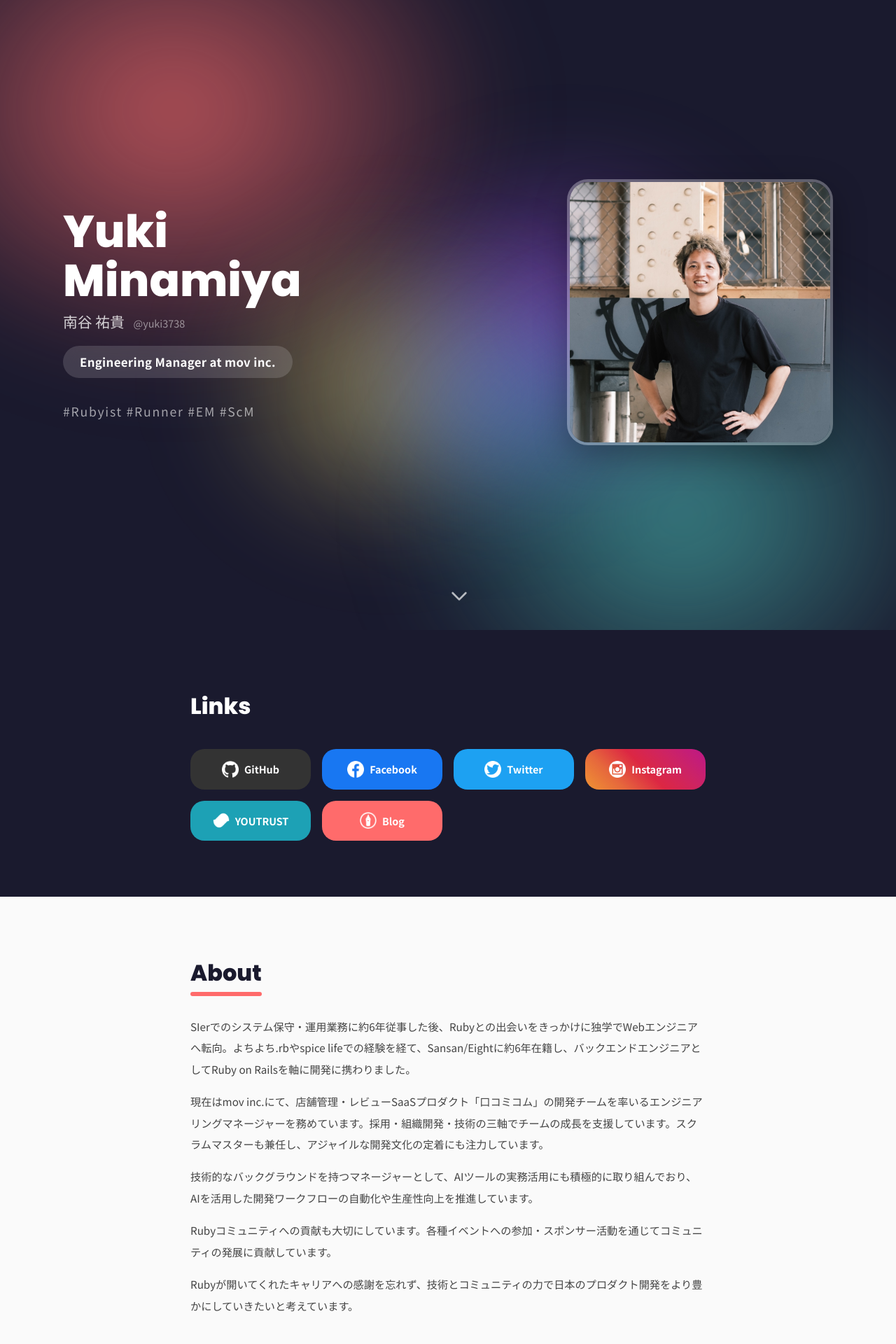
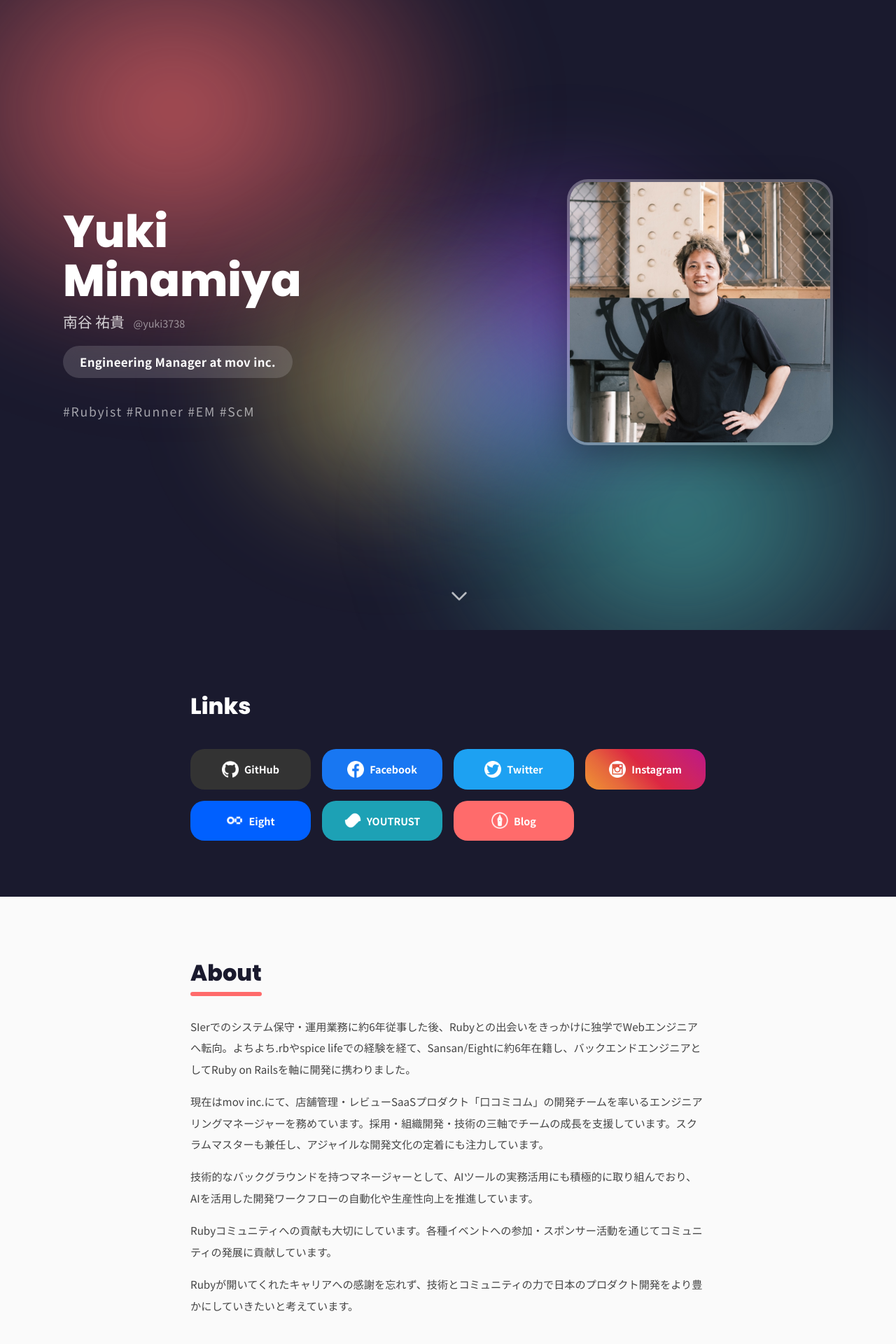
Before and after one commit to yuki3738/yuki3738.github.io, a Jekyll site: the page built from index.html, in a window 1280 px wide. Shown: the top 1920 px of the page at 70% size. Built offline with Jekyll 4.4.1, drawn with Linux system fonts in a browser that asks for light colours.

Commit message:
feat: add Eight link to SNS section

```diff
--- a/assets/css/style.scss
+++ b/assets/css/style.scss
@@ -421,6 +421,7 @@ body {
 .link-card--facebook { background: #1877F2; }
 .link-card--twitter { background: #1DA1F2; }
 .link-card--instagram { background: linear-gradient(45deg, #f09433, #e6683c, #dc2743, #cc2366, #bc1888); }
+.link-card--eight { background: #0060FF; }
 .link-card--youtrust { background: #1DA1B5; }
 .link-card--blog { background: var(--coral); }
 
--- a/index.html
+++ b/index.html
@@ -42,6 +42,9 @@ title: Yuki Minamiya
       </a>
       <a href="https://www.instagram.com/yuki3738/" target="_blank" rel="noopener" class="link-card link-card--instagram">
         <img src="/assets/images/social-instagram-circle.png" alt="">Instagram
+      </a>
+      <a href="https://8card.net/p/yuki3738" target="_blank" rel="noopener" class="link-card link-card--eight">
+        <img src="/assets/images/eight-logo.png" alt="">Eight
       </a>
       <a href="https://youtrust.jp/users/yuki3738" target="_blank" rel="noopener" class="link-card link-card--youtrust">
         <img src="/assets/images/youtrust-logo.png" alt="">YOUTRUST
```
Also changed, not shown: assets/images/eight-logo.png (added).
